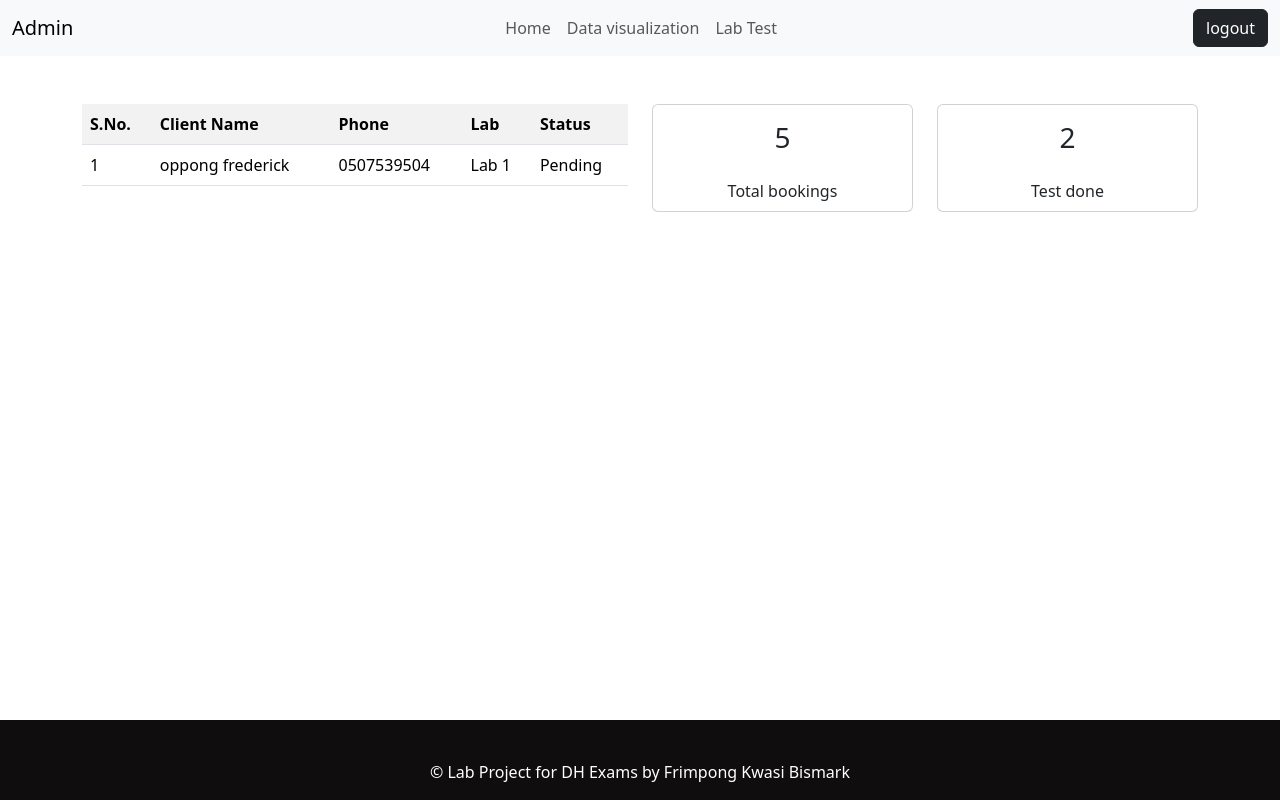
After one commit to 23W-gph/DH-PROJECT-ON-VISUALIZATION, a PHP site: page /admin_dashboard.php in a window 1280 px wide. The commit adds this page. Run offline with PHP 8.4, Linux system fonts and the light colour scheme; data comes from the database, SQL or seed files in the repository; both versions use the stored data as it was after the commit; a stand-in replaces the project's code that opens the database connection.

Commit message:
Add files via upload

```diff
--- /dev/null
+++ b/admin_dashboard.php
@@ -0,0 +1,84 @@
+<?php
+include ('header.php');
+include ('admin_navbar.php');
+?>
+<div class="container my-5">
+    <div class="row">
+        <div class="col-md-6">
+       <?php
+ include 'database_connection.php';
+$sql="SELECT * FROM bookings";
+ $result= mysqli_query($conn, $sql);
+  $out_res=mysqli_num_rows($result);
+ if ($out_res>0) {
+    ?>
+
+                          <table class="table table-striped bg-light" padding="1px">
+                          <tr>
+                             <th>S.No.</th>
+                             <th>Client Name</th>
+                             <th>Phone</th>
+                             <th>Lab</th>
+                             <th>Status</th>
+
+                          </tr>
+
+ <?php
+   $i=0;
+   while ($res=mysqli_fetch_assoc($result)) {
+  $i++;
+
+ ?>
+
+                             <tr>
+                              <td><?=$i?></td>
+                               <td><?=$res["client_name"]?></td>
+                               <td><?=$res["phone"]?></td>
+                               <td><?=$res["lab"]?></td>
+                               <?php
+                               if ($res["booking_status"]==0) {
+                                ?>
+                                <td>Pending</td>
+                                <?php
+                               }else{
+                                ?>
+                                <td>Done</td>
+                                <?php
+                               }
+                               ?>
+
+
+
+                              </tr>
+ <?php
+    }}
+  ?>
+                             </table>
+        </div>
+        <div class="col-md-6">
+            <div class="row text-center">
+            <div class="col-6">
+                <div class="card">
+                    <div class="card-body">
+                        <h3>5</h3>
+                    </div>
+                    <div class="card-title">Total bookings</div>
+                </div>
+            </div>
+            <div class="col-6">
+            <div class="card">
+                    <div class="card-body">
+                     <h3>2</h3>
+                    </div>
+                    <div class="card-title">Test done</div>
+                </div>
+            </div>
+            </div>
+        </div>
+    </div>
+</div>
+
+
+<?php
+include ('footer.php');
+?>
--- /dev/null
+++ b/admin_navbar.php
@@ -0,0 +1,24 @@
+<nav class="navbar navbar-expand-lg bg-body-tertiary ">
+  <div class="container-fluid">
+    <a class="navbar-brand" href="#">Admin</a>
+    <button class="navbar-toggler" type="button" data-bs-toggle="collapse" data-bs-target="#navbarSupportedContent" aria-controls="navbarSupportedContent" aria-expanded="false" aria-label="Toggle navigation">
+      <span class="navbar-toggler-icon"></span>
+    </button>
+    <div class="collapse navbar-collapse" id="navbarSupportedContent">
+      <ul class="navbar-nav m-auto mb-2 mb-lg-0">
+        <li class="nav-item">
+          <a class="nav-link"href="admin_dashboard.php">Home</a>
+        </li>
+        <li class="nav-item">
+          <a class="nav-link" href="https://ahafolabs.shinyapps.io/views/" target="_blank">Data visualization</a>
+        </li>
+
+        <li class="nav-item">
+          <a class="nav-link" href="">Lab Test</a>
+        </li>
+      </ul>
+      <a href="logout.php" class="btn btn-dark">logout</a>
+
+    </div>
+  </div>
+</nav>
--- /dev/null
+++ b/footer.php
@@ -0,0 +1,10 @@
+<footer class="fixed-bottom">
+
+        <br>
+        &copy; Lab Project for DH Exams by Frimpong Kwasi Bismark
+    </footer>
+    <!-- js package from bootstrap -->
+    <script src="https://cdn.jsdelivr.net/npm/bootstrap@5.3.2/dist/js/bootstrap.bundle.min.js"></script>
+  </body>
+</body>
+</html>
--- /dev/null
+++ b/header.php
@@ -0,0 +1,14 @@
+<!DOCTYPE html>
+<html lang="en">
+<head>
+    <meta charset="UTF-8">
+    <meta name="viewport" content="width=device-width, initial-scale=1.0">
+
+    <title>Lab Project</title>
+    <!-- custom css  -->
+    <link rel="stylesheet" href="style.css">
+
+    <!-- stylesheet from bootstrap -->
+    <link href="https://cdn.jsdelivr.net/npm/bootstrap@5.3.2/dist/css/bootstrap.min.css" rel="stylesheet">
+</head>
+<body>
--- a/style.css
+++ b/style.css
@@ -1,134 +1,29 @@
-    <style>
+body{
+    background-color: rgb(152, 129, 98);
+    margin: 0;
+}
+.head{
+    background-color: aqua;
+}
+footer{
+    background-color: rgb(15, 13, 13);
+    color: white;
+    padding: 1rem;
+    margin-top: 2rem;
+    text-align: center;
+}
+
+
+/* new styles */
+
+
 .paragraph{
     margin-right: 0px;
     display: block;
     text-align: right;
     padding-bottom: 0px;
 }
-            .menu{
-            width: 600px;
-            float:left;
-            height: 250px;
 
-
-            }
-
-            ul{
-                float:left;
-                display: flex;
-                justify-content: center;
-                align-items: center;
-            }
-
-            ul li{
-                list-style: none;
-                margin-left: 70px;
-                margin-top: 0px;
-                font-size: 15px;
-                align-items: center;
-            }
-            ul li a{
-                text-decoration: none;
-                color:rgb(254, 254, 254);
-                font-family: Arial, Helvetica, sans-serif;
-                font-weight: bold;
-                align-items: center;
-            }
-
-            ul li a:hover{
-            color: rgb(67, 246, 228);
-            }
-
-            .btn:focus{
-            outline: none;
-            cursor: pointer;
-            position: fixed;
-            }
-
-            .main {
-                width: 100%;
-                background-color: rgba(17, 34, 146, 0.9);
-                background-position: center;
-                background-size: cover;
-                height: 80px;
-
-
-            }
-
-
-            .operation{
-                background-color: rgb(2, 2, 117);
-                color: #fff;
-                font-size: large;
-                text-align: center;
-                width: 500px;
-                margin-left: 400px;
-
-            }
-
-            .middle{
-                position:absolute;
-                top: 50%;
-                left:50%;
-                transform: translate(-50%,-50%);
-            }
-
-            .navigation{
-                position: absolute;
-                bottom: 20px;
-                left: 50%;
-                transform:translateX(-50%);
-                display: flex;
-
-
-            }
-
-            .bar{
-            width: 50px;
-            height: 10px;
-            border: 2px solid #fff;
-            margin: 6px;
-            cursor: pointer;
-            transition: 0.4s;
-
-            }
-            .bar:hover{
-                background: #fff;
-
-            }
-
-            .slide{
-                width: 80%;
-                length:90%;
-                margin-left: 10%;
-                display: block;
-
-
-
-            }
-
-            .slide img{
-            width: 100%;
-            height: 100%;
-
-            }
-            .logo img{
-            position: fixed;
-            top: 0;
-            left: 0;
-            width: 60px;
-            height: 60px;
-            border-radius: 30px;
-            margin-top: 10px;
-            margin-left: 20px;
-            }
-            .search-bar{
-            width: 150px;
-            font-size: 16px;
-            font-weight: bold;
-            padding-left: 25px;
-            margin-left: 450px;
-            }
 .website-name{
     font-family: arial;
     font-weight: bold;
```
Also changed, not shown: other parts of style.css (+3 -64 lines), index.php (added, +28 -0 lines), lab_project.sql (added, +126 -0 lines), staff_dashboard.php (added, +73 -0 lines), staff_navbar.php (added, +24 -0 lines), lgo.jpg (added), 9 other files. Lines whose indentation alone changed are shown as unchanged.
